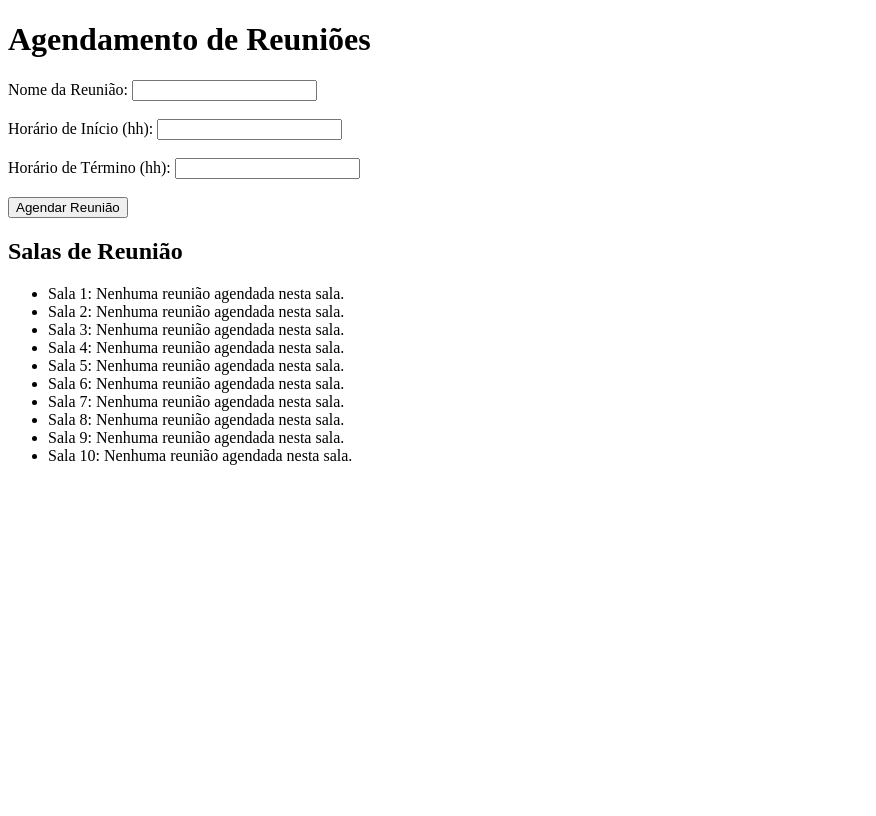
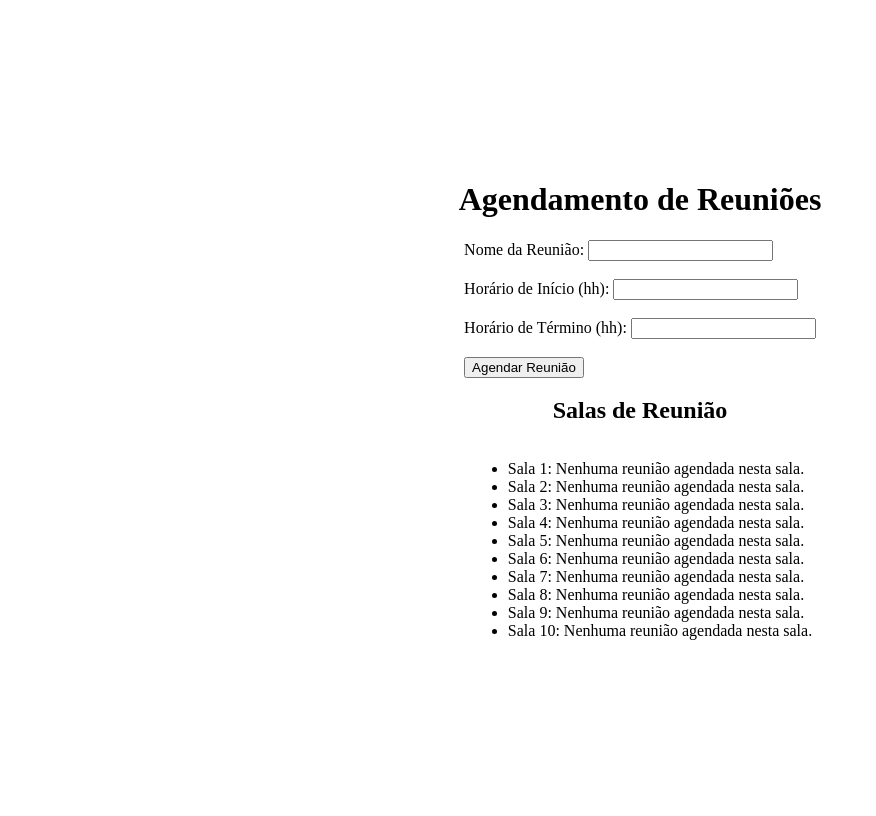
Before and after one commit to projeto-de-algoritmos/Greed_Time_Maker, a Flask app: page / in a window 1280 px wide. Shown: the whole page, without its empty margins (0-876 px from the left). Before the commit the page ends 465 px from the top, so only its background shows below. Run offline with Flask 3, Linux system fonts and the light colour scheme.

Commit message:
Centralizando interface

```diff
--- a/templates/index.html
+++ b/templates/index.html
@@ -1,5 +1,20 @@
 <!DOCTYPE html>
 <html>
+    <head>
+        <title>Agendamento de Reuniões</title>
+        <style>
+            body {
+                display: flex;
+                flex-direction: column;
+                align-items: center;
+                justify-content: center;
+                height: 100vh;
+            }
+
+            .container {
+                text-align: center;
+            }
+        </style>
 <head>
     <title>Agendamento de Reuniões</title>
 </head>
```
